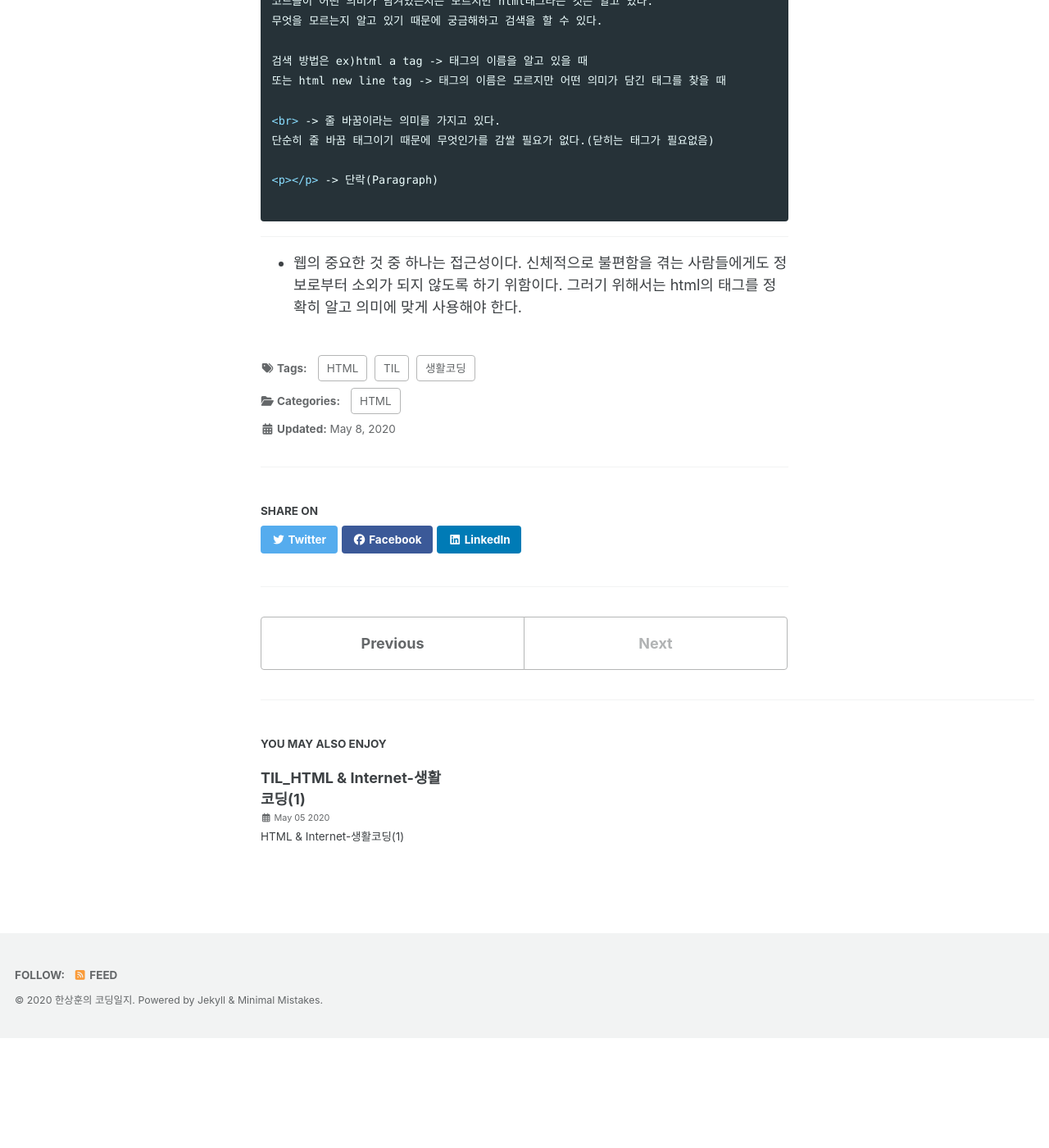
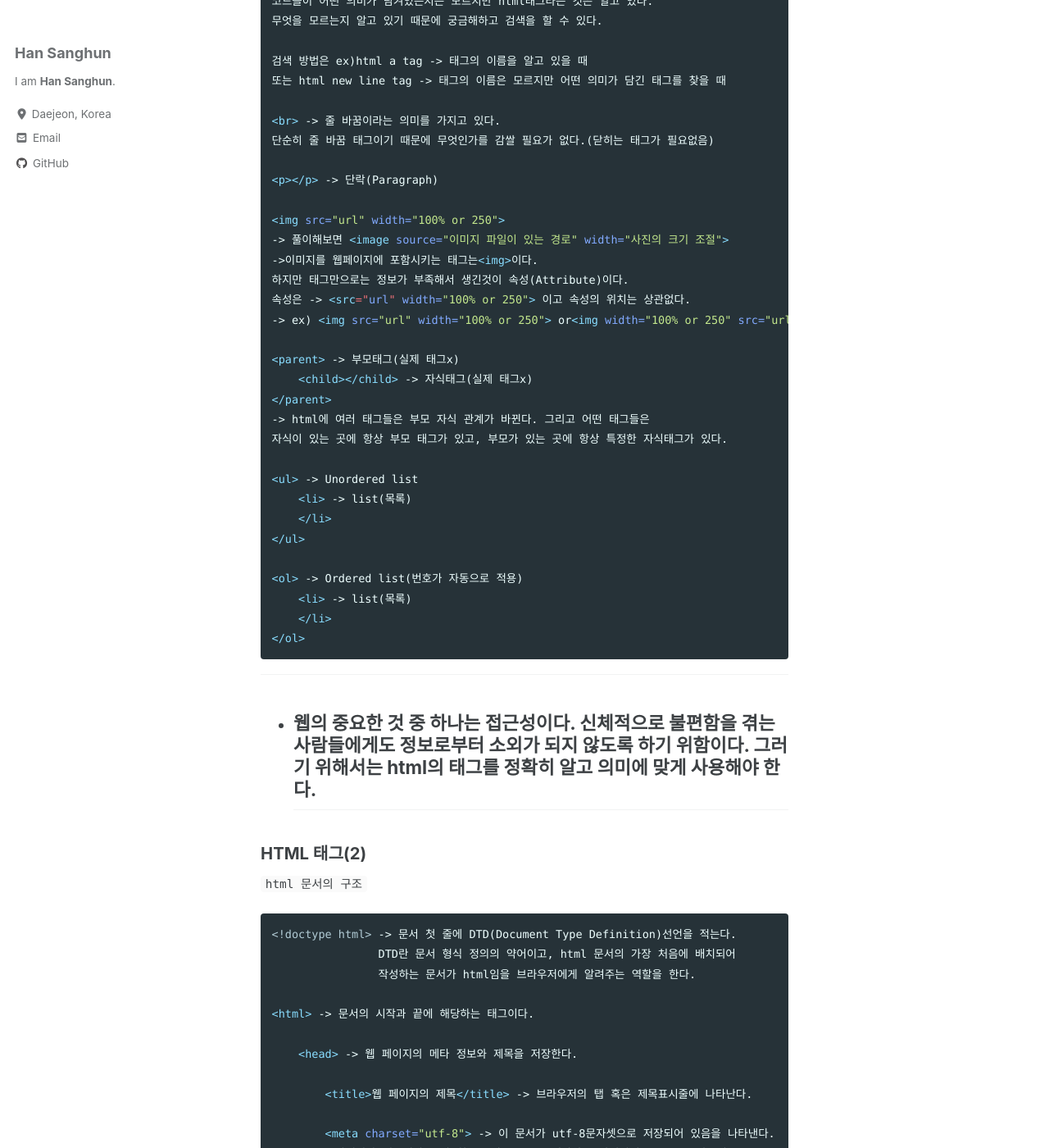
Before and after one commit to HanSanghun94/HanSanghun94.github.io, a Jekyll site: the page built from _posts/2020-05-08-html(2).md, in a window 1280 px wide and 1400 px high, scrolled down 1486 px. Shown: the whole window at 82% size. Built offline with Jekyll 4.4.1, drawn with Linux system fonts in a browser that asks for light colours; cached includes are drawn as plain includes; nearby versions of some CDN libraries; before the commit the page ends 2752 px from its top, so only the background shows below that; some of the changed text lies outside the part shown.

Commit message:
TIL_html(2) 공부

````diff
--- a/_posts/2020-05-08-html(2).md
+++ b/_posts/2020-05-08-html(2).md
@@ -57,7 +57,57 @@ toc : true
 
 <p></p> -> 단락(Paragraph)
 
+<img src="url" width="100% or 250">
+-> 풀이해보면 <image source="이미지 파일이 있는 경로" width="사진의 크기 조절">
+->이미지를 웹페이지에 포함시키는 태그는<img>이다.
+하지만 태그만으로는 정보가 부족해서 생긴것이 속성(Attribute)이다.
+속성은 -> <src="url" width="100% or 250"> 이고 속성의 위치는 상관없다.
+-> ex) <img src="url" width="100% or 250"> or<img width="100% or 250" src="url">
+
+<parent> -> 부모태그(실제 태그x)
+    <child></child> -> 자식태그(실제 태그x)
+</parent>
+-> html에 여러 태그들은 부모 자식 관계가 바뀐다. 그리고 어떤 태그들은
+자식이 있는 곳에 항상 부모 태그가 있고, 부모가 있는 곳에 항상 특정한 자식태그가 있다.
+
+<ul> -> Unordered list
+    <li> -> list(목록)
+    </li>
+</ul>
+
+<ol> -> Ordered list(번호가 자동으로 적용)
+    <li> -> list(목록)
+    </li>
+</ol>
 ```
 ---
+* 웹의 중요한 것 중 하나는 접근성이다. 신체적으로 불편함을 겪는 사람들에게도 정보로부터 소외가 되지 않도록 하기 위함이다. 그러기 위해서는 html의 태그를 정확히 알고 의미에 맞게 사용해야 한다.
+---
 
-* 웹의 중요한 것 중 하나는 접근성이다. 신체적으로 불편함을 겪는 사람들에게도 정보로부터 소외가 되지 않도록 하기 위함이다. 그러기 위해서는 html의 태그를 정확히 알고 의미에 맞게 사용해야 한다.
+### HTML 태그(2)
+
+`html 문서의 구조`
+
+```html
+<!doctype html> -> 문서 첫 줄에 DTD(Document Type Definition)선언을 적는다.
+                DTD란 문서 형식 정의의 약어이고, html 문서의 가장 처음에 배치되어
+                작성하는 문서가 html임을 브라우저에게 알려주는 역할을 한다.
+
+<html> -> 문서의 시작과 끝에 해당하는 태그이다.
+
+    <head> -> 웹 페이지의 메타 정보와 제목을 저장한다.
+
+        <title>웹 페이지의 제목</title> -> 브라우저의 탭 혹은 제목표시줄에 나타난다.
+
+        <meta charset="utf-8"> -> 이 문서가 utf-8문자셋으로 저장되어 있음을 나타낸다.
+        문자셋이란 컴퓨터가 글자(한글, 영문 등)을 저장하는 방식인데 utf-8은 다국어로
+        작성된 문서를 저장할 때 가장 널리 쓰이는 방식이다.
+
+    </head>
+
+    <body> -> 문서의 보여지는 모든 것들 관장한다.
+        본문
+    </body>
+
+<html>
+```
````
Also changed, not shown: _posts/2020-05-05-html(1).md (+4 -4 lines).
